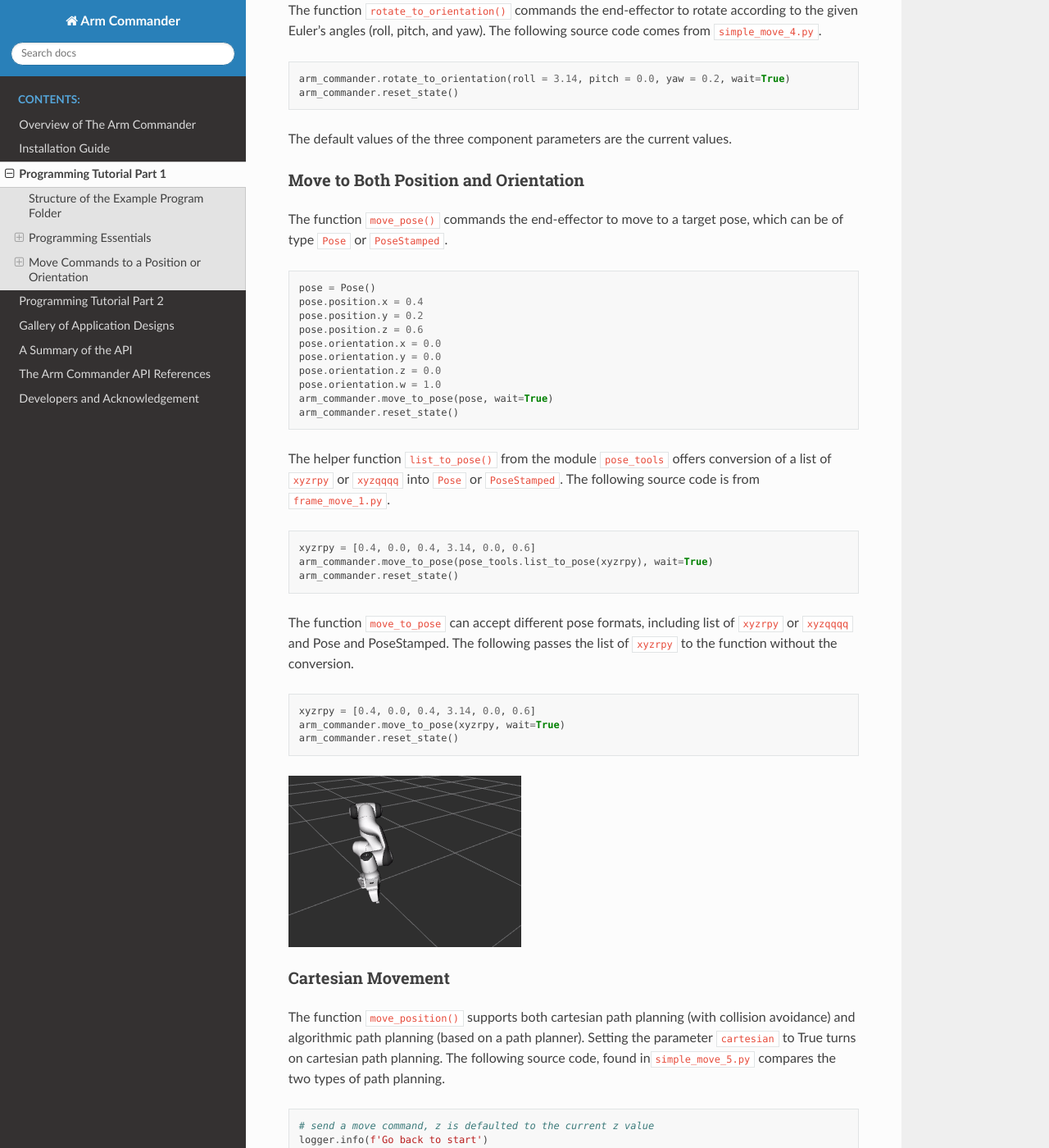
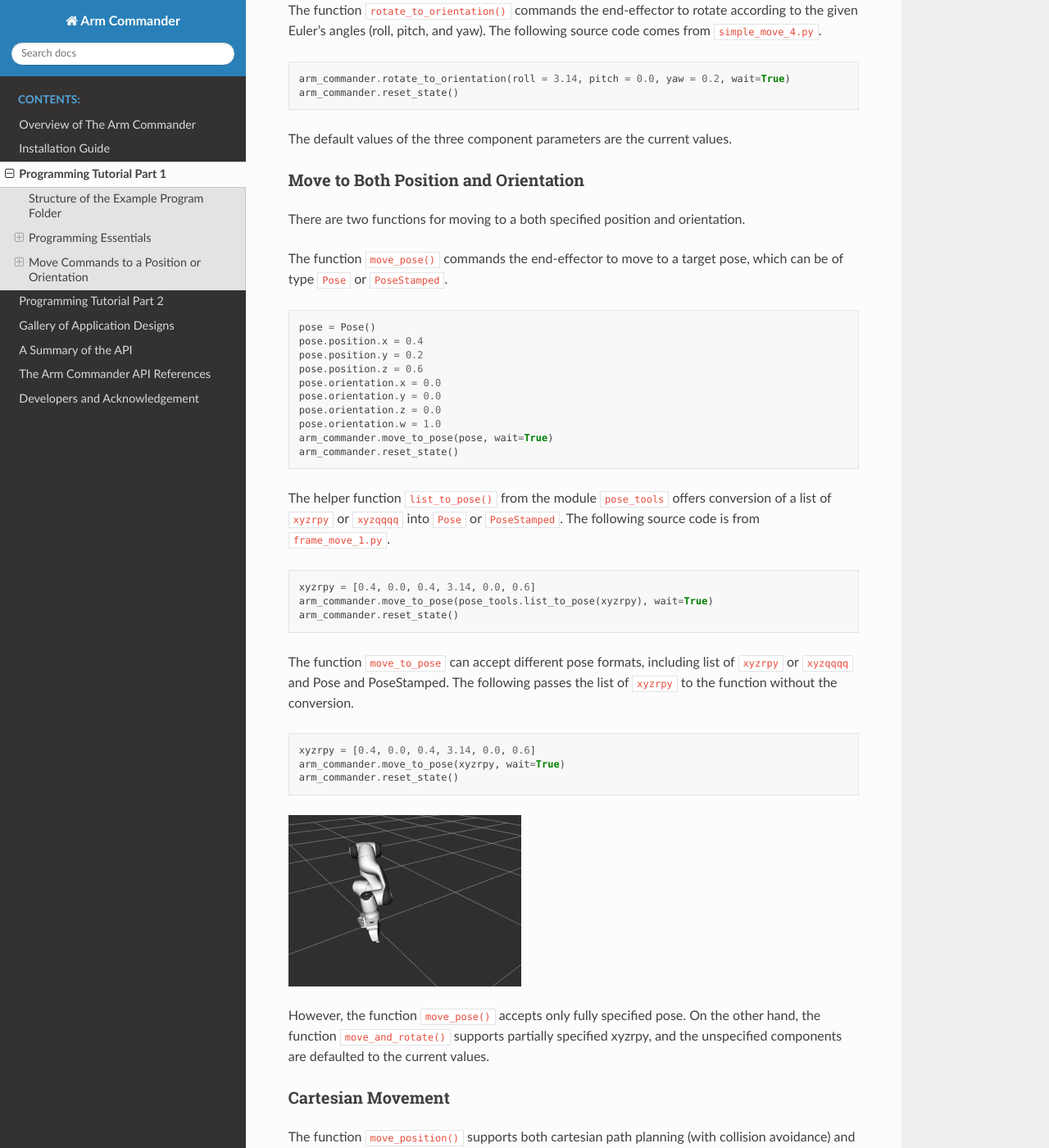
Before and after one commit to REF-RAS/arm_commander, a Sphinx documentation site: the page built from docs/source/TUTORIAL_PART1.md, in a window 1280 px wide and 1400 px high, scrolled down 5190 px. Shown: the whole window at 82% size. Built offline with Sphinx 7.4.7 and the Read the Docs theme 2.0.0, drawn with Linux system fonts in a browser that asks for light colours.

Commit message:
the documentation is updated with addition of the new function move_and_rotate.

````diff
--- a/docs/source/TUTORIAL_PART1.md
+++ b/docs/source/TUTORIAL_PART1.md
@@ -177,7 +177,6 @@ arm_commander.move_to_position(x = 0.4, y = 0.2, wait=True)
 arm_commander.reset_state()
 ```
 
-
 ### Move using a displacement
 
 The function `move_displacement()` commands the robot arm to move based on a displacement from the current position. The following source code is from `simple_move_4.py`.  The end-effector will move 10 cm ten times.
@@ -196,6 +195,8 @@ arm_commander.reset_state()
 The default values of the three component parameters are the current values.
 
 ### Move to Both Position and Orientation
+
+There are two functions for moving to a both specified position and orientation.
 
 The function `move_pose()` commands the end-effector to move to a target pose, which can be of type `Pose` or `PoseStamped`.
 ```python
@@ -225,8 +226,9 @@ xyzrpy = [0.4, 0.0, 0.4, 3.14, 0.0, 0.6]
 arm_commander.move_to_pose(xyzrpy, wait=True)
 arm_commander.reset_state()
 ```
+![Animation of the Movement](../assets/ArmCommander-SimpleMove5.gif)
 
-![Animation of the Movement](../assets/ArmCommander-SimpleMove5.gif)
+However, the function `move_pose()` accepts only fully specified pose. On the other hand, the function `move_and_rotate()` supports partially specified xyzrpy, and the unspecified components are defaulted to the current values.
 
 ### Cartesian Movement
 
````
Also changed, not shown: docs/source/API_SUMMARY.md (+1 -0 lines), 1 other file.
